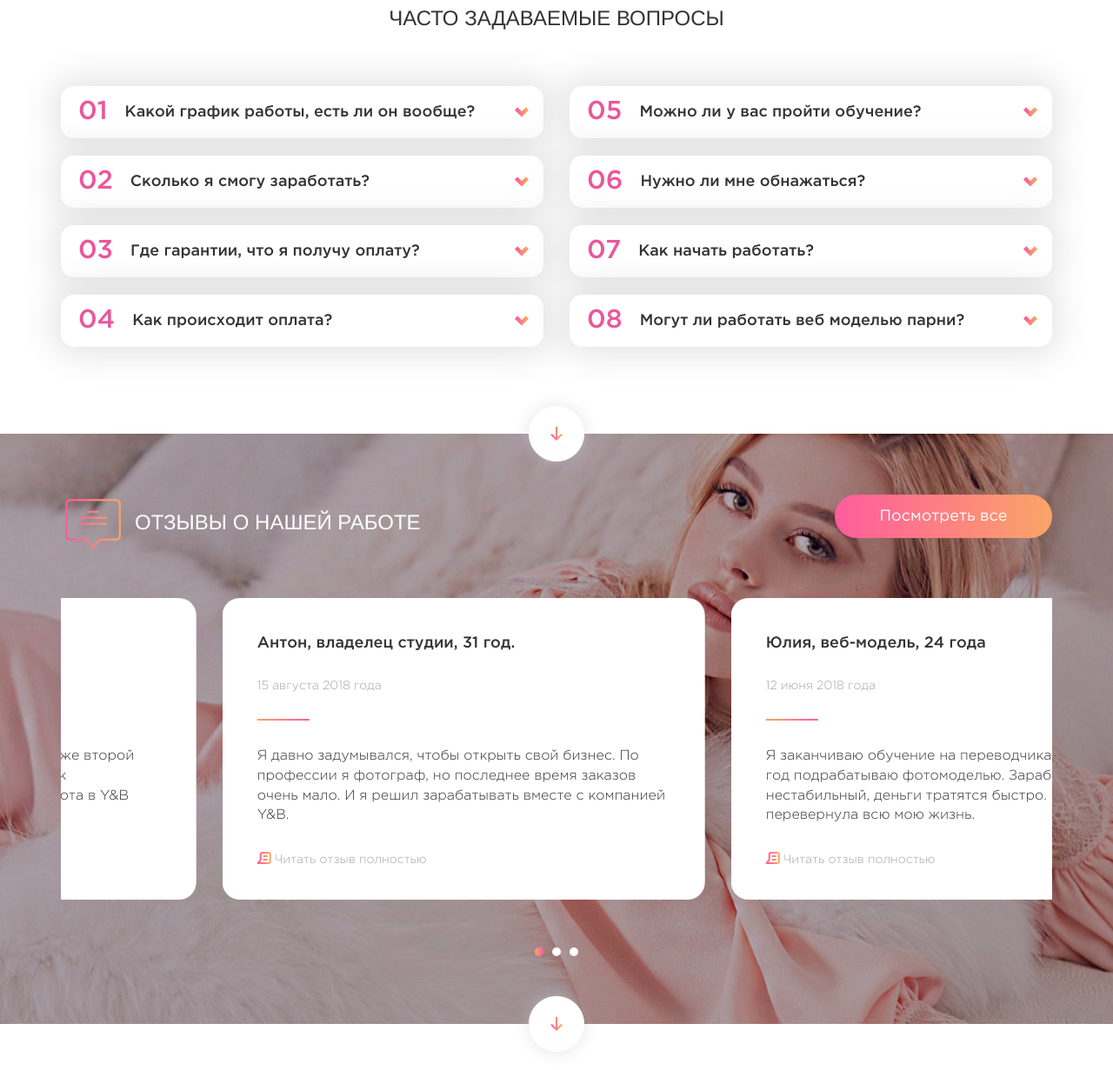
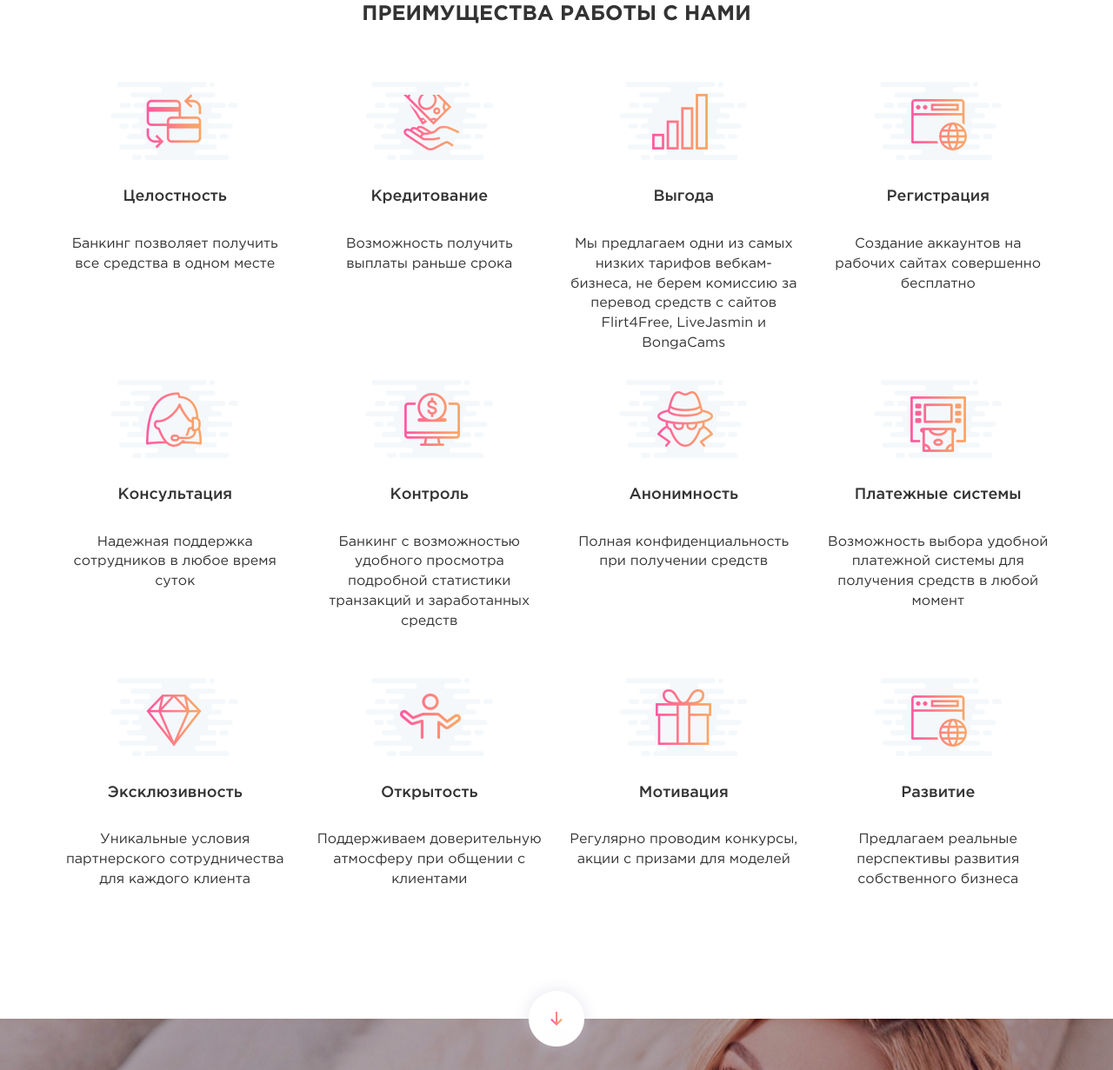
Before and after one commit to kacevnik/yab, a plain HTML site: page company.html in a window 1280 px wide. Shown: the part 2613-3844 px from the top of the page at 87% size. Drawn offline with nearby package versions, Linux system fonts and the light colour scheme.

Commit message:
Закончил верстку

```diff
--- a/company.html
+++ b/company.html
@@ -128,7 +128,7 @@
                         </div>
                     </div>
                 </div>
-                <a href="#home_3" class="arrow_down"></a>
+                <a href="#company_7" class="arrow_down"></a>
             </section>
             <section id="company_7">
                 <div class="container">
@@ -156,113 +156,121 @@
                 </div>
                 <a href="#qws" class="arrow_down"></a>
             </section>
-            <section id="qws">
+            <section id="block_2">
                 <div class="container">
-                    <h2>ЧАСТО ЗАДАВАЕМЫЕ ВОПРОСЫ</h2>
+                    <h2 class="font_700">ПРЕИМУЩЕСТВА РАБОТЫ С нами</h2>
                     <div class="row">
-                        <div class="col-md-6">
-                            <div class="qws_item">
-                                <div class="qws_item_num">
-                                    01
-                                </div>
-                                <div class="qws_item_title">
-                                    Какой график работы, есть ли он вообще?
-                                </div>
-                                <a href="#" class="qws_item_show" data-show="0"></a>
-                                <div class="qws_item_show_body">
-                                    Ответ на вопрос Какой график работы, есть ли он вообще?
+                        <div class="col-md-3 col-sm-6">
+                            <div class="block_2_item">
+                                <img src="img/block_2_icon5.png" alt="Целостность">
+                                <div class="blocl_2_item_title">Целостность</div>
+                                <p>
+                                    Банкинг позволяет получить все средства в одном месте
+                                </p>
                             </div>
                         </div>
-                            <div class="qws_item">
-                                <div class="qws_item_num">
-                                    02
-                                </div>
-                                <div class="qws_item_title">
-                                    Сколько я смогу заработать?
-                                </div>
-                                <a href="#" class="qws_item_show" data-show="0"></a>
-                                <div class="qws_item_show_body">
-                                    Ответ на вопрос Какой график работы, есть ли он вообще?
+                        <div class="col-md-3 col-sm-6">
+                            <div class="block_2_item">
+                                <img src="img/block_2_icon6.png" alt="Кредитование">
+                                <div class="blocl_2_item_title">Кредитование</div>
+                                <p>
+                                    Возможность получить выплаты раньше срока
+                                </p>
                             </div>
                         </div>
-                            <div class="qws_item">
-                                <div class="qws_item_num">
-                                    03
-                                </div>
-                                <div class="qws_item_title">
-                                    Где гарантии, что я получу оплату?
-                                </div>
-                                <a href="#" class="qws_item_show" data-show="0"></a>
-                                <div class="qws_item_show_body">
-                                    Ответ на вопрос Какой график работы, есть ли он вообще?
+                        <div class="col-md-3 col-sm-6">
+                            <div class="block_2_item">
+                                <img src="img/block_2_icon7.png" alt="Выгода">
+                                <div class="blocl_2_item_title">Выгода</div>
+                                <p>
+                                    Мы предлагаем одни из самых низких тарифов вебкам-бизнеса, не берем комиссию за перевод средств с сайтов Flirt4Free, LiveJasmin и BongaCams
+                                </p>
                             </div>
                         </div>
-                            <div class="qws_item">
-                                <div class="qws_item_num">
-                                    04
-                                </div>
-                                <div class="qws_item_title">
-                                    Как происходит оплата?
-                                </div>
-                                <a href="#" class="qws_item_show" data-show="0"></a>
-                                <div class="qws_item_show_body">
-                                    Ответ на вопрос Какой график работы, есть ли он вообще?
+                        <div class="col-md-3 col-sm-6">
+                            <div class="block_2_item">
+                                <img src="img/block_2_icon8.png" alt="Регистрация">
+                                <div class="blocl_2_item_title">Регистрация</div>
+                                <p>
+                                    Создание аккаунтов на рабочих сайтах совершенно бесплатно
+                                </p>
                             </div>
                         </div>
-                        </div>
-                        <div class="col-md-6">
-                            <div class="qws_item">
-                                <div class="qws_item_num">
-                                    05
-                                </div>
-                                <div class="qws_item_title">
-                                    Можно ли у вас пройти обучение?
-                                </div>
-                                <a href="#" class="qws_item_show" data-show="0"></a>
-                                <div class="qws_item_show_body">
-                                    Ответ на вопрос Какой график работы, есть ли он вообще?
+                        <div class="col-md-3 col-sm-6">
+                            <div class="block_2_item">
+                                <img src="img/block_2_icon9.png" alt="Консультация">
+                                <div class="blocl_2_item_title">Консультация</div>
+                                <p>
+                                    Надежная поддержка сотрудников в любое время суток
+                                </p>
                             </div>
                         </div>
-                            <div class="qws_item">
-                                <div class="qws_item_num">
-                                    06
-                                </div>
-                                <div class="qws_item_title">
-                                    Нужно ли мне обнажаться?
-                                </div>
-                                <a href="#" class="qws_item_show" data-show="0"></a>
-                                <div class="qws_item_show_body">
-                                    Ответ на вопрос Какой график работы, есть ли он вообще?
+                        <div class="col-md-3 col-sm-6">
+                            <div class="block_2_item">
+                                <img src="img/block_2_icon10.png" alt="Контроль">
+                                <div class="blocl_2_item_title">Контроль</div>
+                                <p>
+                                    Банкинг с возможностью удобного просмотра подробной статистики транзакций и заработанных средств
+                                </p>
                             </div>
                         </div>
-                            <div class="qws_item">
-                                <div class="qws_item_num">
-                                    07
-                                </div>
-                                <div class="qws_item_title">
-                                    Как начать работать?
-                                </div>
-                                <a href="#" class="qws_item_show" data-show="0"></a>
-                                <div class="qws_item_show_body">
-                                    Ответ на вопрос Какой график работы, есть ли он вообще?
+                        <div class="col-md-3 col-sm-6">
+                            <div class="block_2_item">
+                                <img src="img/block_2_icon11.png" alt="Анонимность">
+                                <div class="blocl_2_item_title">Анонимность</div>
+                                <p>
+                                    Полная конфиденциальность при получении средств
+                                </p>
                             </div>
                         </div>
-                            <div class="qws_item">
-                                <div class="qws_item_num">
-                                    08
+                        <div class="col-md-3 col-sm-6">
+                            <div class="block_2_item">
+                                <img src="img/block_2_icon12.png" alt="Платежные системы">
+                                <div class="blocl_2_item_title">Платежные системы</div>
+                                <p>
+                                    Возможность выбора удобной платежной системы для получения средств в любой момент
+                                </p>
                             </div>
-                                <div class="qws_item_title">
-                                    Могут ли работать веб моделью парни?
                         </div>
-                                <a href="#" class="qws_item_show" data-show="0"></a>
-                                <div class="qws_item_show_body">
-                                    Ответ на вопрос Какой график работы, есть ли он вообще?
+                        <div class="col-md-3 col-sm-6">
+                            <div class="block_2_item">
+                                <img src="img/block_2_icon13.png" alt="Эксклюзивность">
+                                <div class="blocl_2_item_title">Эксклюзивность</div>
+                                <p>
+                                    Уникальные условия партнерского сотрудничества для каждого клиента
+                                </p>
+                            </div>
+                        </div>
+                        <div class="col-md-3 col-sm-6">
+                            <div class="block_2_item">
+                                <img src="img/block_2_icon14.png" alt="Открытость">
+                                <div class="blocl_2_item_title">Открытость</div>
+                                <p>
+                                    Поддерживаем доверительную атмосферу при общении с клиентами
+                                </p>
+                            </div>
+                        </div>
+                        <div class="col-md-3 col-sm-6">
+                            <div class="block_2_item">
+                                <img src="img/block_2_icon15.png" alt="Мотивация">
+                                <div class="blocl_2_item_title">Мотивация</div>
+                                <p>
+                                    Регулярно проводим конкурсы, акции с призами для моделей
+                                </p>
+                            </div>
+                        </div>
+                        <div class="col-md-3 col-sm-6">
+                            <div class="block_2_item">
+                                <img src="img/block_2_icon8.png" alt="Развитие">
+                                <div class="blocl_2_item_title">Развитие</div>
+                                <p>
+                                    Предлагаем реальные перспективы развития собственного бизнеса
+                                </p>
                             </div>
                         </div>
                     </div>
                 </div>
-                </div>
-                <a href="#home_5" class="arrow_down"></a>
+                <a href="#home_3" class="arrow_down"></a>
             </section>
             <section id="home_5">
                 <div class="container">
--- a/js/main.js
+++ b/js/main.js
@@ -8,6 +8,7 @@
         $(window).resize(function() {
             resizeMenuHeader();
             resizeMenuFooter();
+            midHeight('.block_2_item');
         });
 
         function resizeMenuHeader(){
@@ -37,6 +38,20 @@
             });
             $('footer .main_menu li:last-child').css({'margin-right' : '0px'});
         }
+
+        function midHeight(elem){
+            var h = 0;
+            $(elem).each(function(index, el) {
+                if($(this).height() > h){
+                    h = $(this).height();
+                }
+
+            });
+            $(elem).height(0);
+            $(elem).height(h);
+        }
+
+        midHeight('.block_2_item');
 
         resizeMenuHeader();
         resizeMenuFooter();
```
Also changed, not shown: img/block_2_icon10.png (added), img/block_2_icon11.png (added), img/block_2_icon12.png (added), img/block_2_icon13.png (added), img/block_2_icon14.png (added), img/block_2_icon15.png (added), img/block_2_icon16.png (added), img/block_2_icon5.png (added), img/block_2_icon6.png (added), img/block_2_icon7.png (added), img/block_2_icon8.png (added), img/block_2_icon9.png (added). Lines whose indentation alone changed are shown as unchanged.
